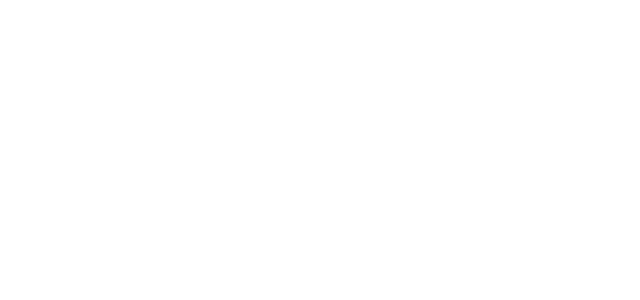
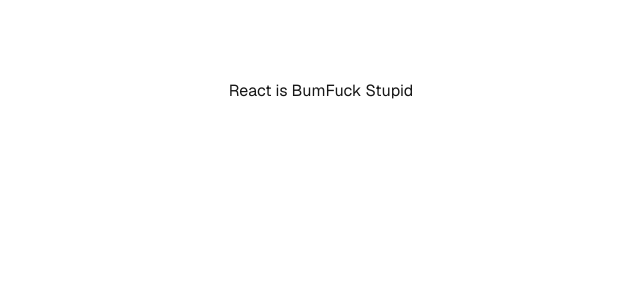
Before and after one commit to LinuxDinoGitHub/coco-25-mat-decomp, a Next.js app: page / in a window 1280 px wide. Shown: the top 300 px of the page, without its empty margins (319-959 px from the left). Built offline with nearby package versions, Linux system fonts and the light colour scheme.

Commit message:
react is stupid

```diff
--- a/src/app/page.js
+++ b/src/app/page.js
@@ -1,12 +1,14 @@
 import Image from "next/image";
 import styles from "./page.module.css";
-import { SpeedInsights } from "@vercel/speed-insights/next"
+import { SpeedInsights } from "@vercel/speed-insights/next";
 
 export default function Home() {
   return (
     <div className={styles.page}>
-      <SpeedInsights/>
-
+      <SpeedInsights />
+      <main>
+        <p>React is BumFuck Stupid</p>
+      </main>
     </div>
   );
 }
```
